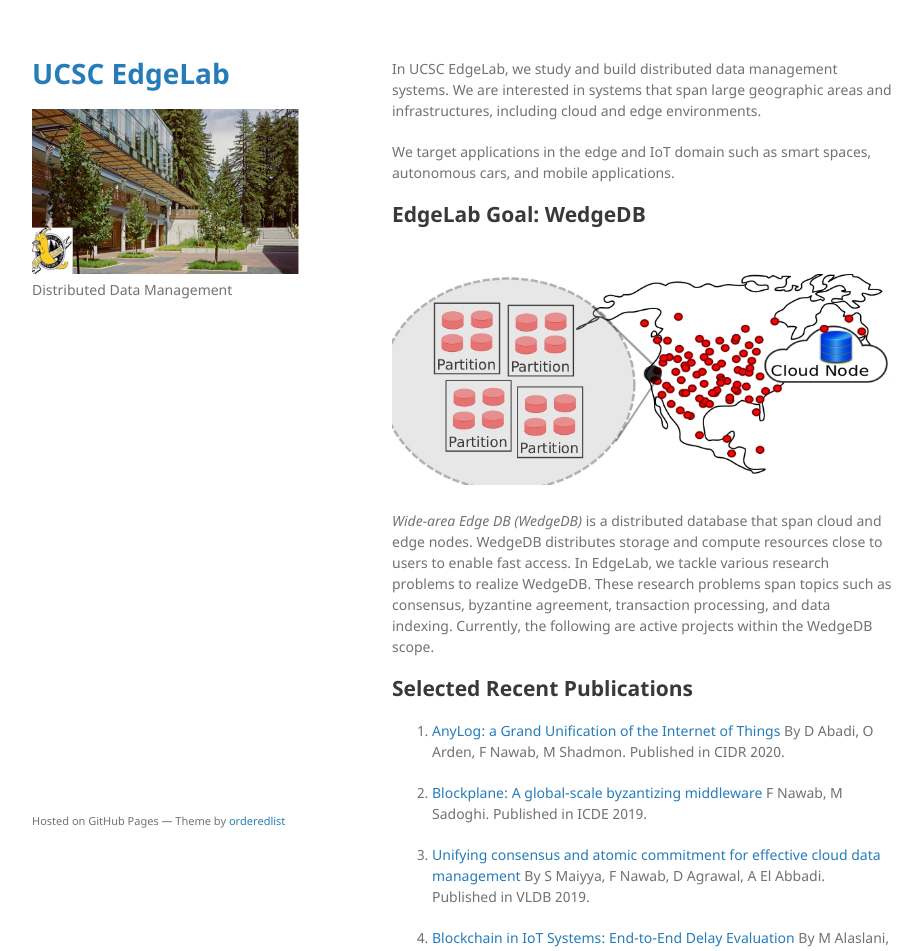
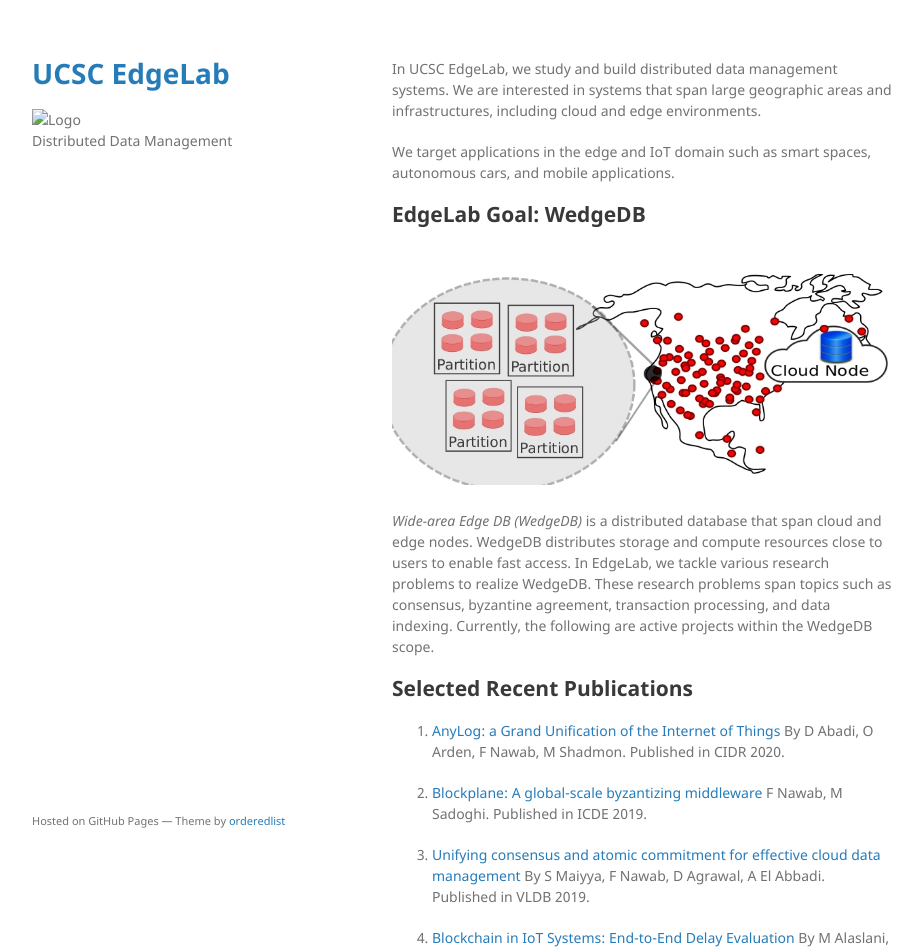
Before and after one commit to binbin-tuzi/binbin-tuzi.github.io, a Jekyll site: the page built from index.md, in a window 1280 px wide. Shown: the top 951 px of the page, without its empty margins (178-1100 px from the left). Built offline with Jekyll 4.4.1, drawn with Linux system fonts in a browser that asks for light colours.

Commit message:
Update default.html

```diff
--- a/_layouts/default.html
+++ b/_layouts/default.html
@@ -17,7 +17,7 @@
         <h1><a href="{{ "/" | absolute_url }}">{{ site.title | default: site.github.repository_name }}</a></h1>
 
         {% if site.logo %}
-          <img src="{{site.logo | relative_url}}" alt="Logo" />
+          <img src="{{site.logo1 | relative_url}}" alt="Logo" />
         {% endif %}
 
         <p>{{ site.description | default: site.github.project_tagline }}</p>
```
